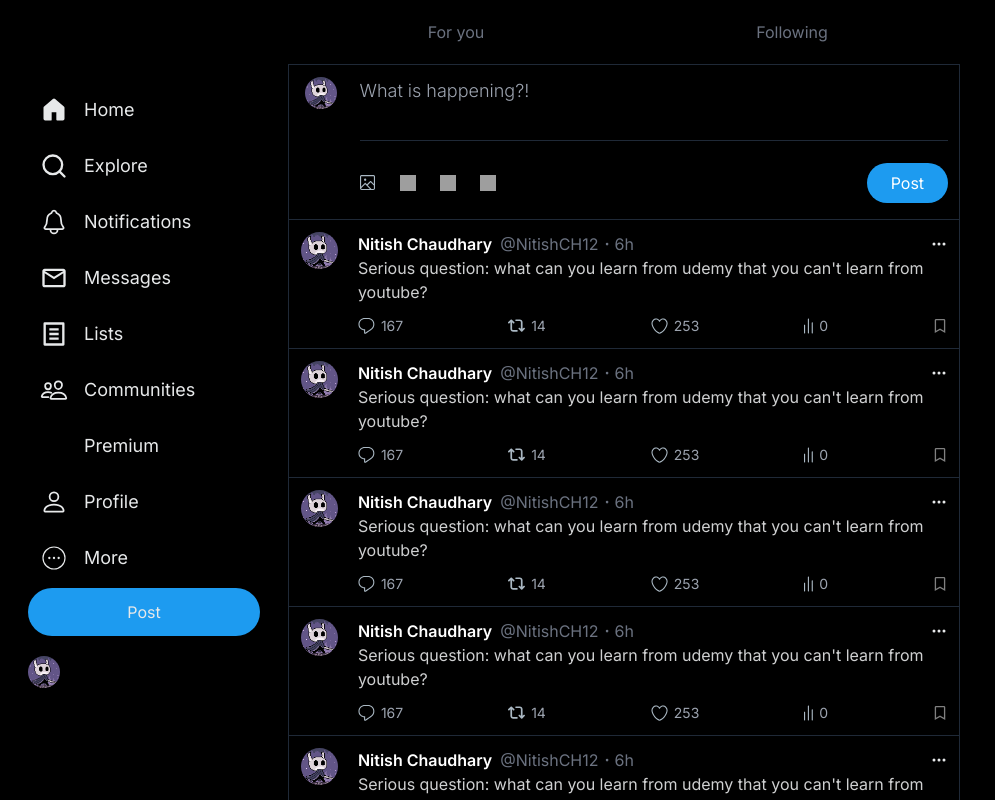
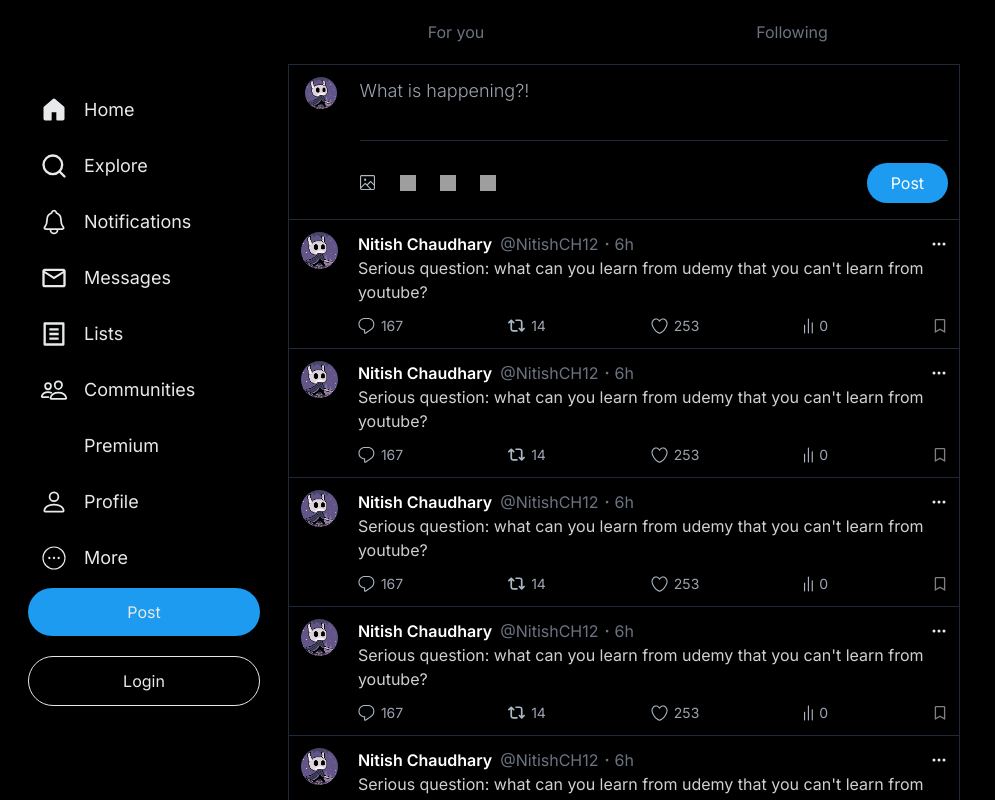
Before and after one commit to okay-himanshu/twitter-clone, a React (Vite) app in the folder client/: page / in a window 1280 px wide. Shown: the top 800 px of the page, without its empty margins (0-995 px from the left). Built offline with nearby package versions, Linux system fonts and the light colour scheme; no server answers; grey boxes are pictures that could not be loaded; some icons are missing; a web font is replaced by a local one.

Commit message:
ui changes and some fixes in login signup

```diff
--- /dev/null
+++ b/client/src/components/ReminderButton.jsx
@@ -0,0 +1,15 @@
+function ReminderButton({ title, className = "", handleClick, icon }) {
+  return (
+    <div>
+      <button
+        className={`${className}  rounded-full border hover:bg-[#3b3b4238]  p-2.5 xl:p-0 w-full flex justify-center`}
+        onClick={handleClick}
+      >
+        <p className="hidden xl:flex p-3"> {title}</p>{" "}
+        <p className="flex xl:hidden p-2">{icon}</p>
+      </button>
+    </div>
+  );
+}
+
+export default ReminderButton;
--- a/client/src/components/index.js
+++ b/client/src/components/index.js
@@ -8,6 +8,7 @@
 import TweetArea from "./TweetArea";
 import NavTweets from "./NavTweets";
 import SideMenu from "./SideMenu";
+import ReminderButton from "./ReminderButton";
 
 export {
   Input,
@@ -20,4 +21,5 @@
   TweetArea,
   NavTweets,
   SideMenu,
+  ReminderButton,
 };
--- a/client/src/pages/Home.jsx
+++ b/client/src/pages/Home.jsx
@@ -1,3 +1,4 @@
+/*ICONS */
 import { FaXTwitter } from "react-icons/fa6";
 import { GoHomeFill } from "react-icons/go";
 import { IoPeopleOutline } from "react-icons/io5";
@@ -7,10 +8,14 @@
 import { FiSearch } from "react-icons/fi";
 import { IoNotificationsOutline } from "react-icons/io5";
 import { BsPerson } from "react-icons/bs";
+import { IoMdLogIn } from "react-icons/io";
+
+import { useNavigate } from "react-router-dom";
 
 import {
   BottomMenu,
   NavTweets,
+  ReminderButton,
   SideMenu,
   TopNavbar,
   TweetArea,
@@ -24,9 +29,11 @@
   twitter_notification,
   twitter_search,
 } from "../assets/svgs";
-import { user_img } from "../assets/images";
+import { useAuth } from "../contexts/auth";
 
 function Home() {
+  const [auth] = useAuth();
+  const navigate = useNavigate();
   return (
     <>
       <section className="flex ">
@@ -48,7 +55,19 @@
               title={"Post"}
             />
             <div className="mt-3"></div>
-            <UserImg img={user_img} />
+            <div className="w-full ">
+              {auth?.user ? (
+                <UserImg
+                  img={`https://api.dicebear.com/7.x/bottts-neutral/svg?seed=${auth?.user?.name}`}
+                />
+              ) : (
+                <ReminderButton
+                  handleClick={() => navigate("/signup_login")}
+                  title={"Login"}
+                  icon={<IoMdLogIn size={20} />}
+                />
+              )}
+            </div>
           </section>
 
           <section className="w-500:hidden flex items-center justify-around absolute bottom-0 w-full border-t border-gray-600 p-4">
--- a/client/src/pages/Login.jsx
+++ b/client/src/pages/Login.jsx
@@ -37,7 +37,7 @@
           token: res.data.token,
         });
         localStorage.setItem("auth", JSON.stringify(res.data));
-        navigate("/");
+        navigate("/for-you");
       }
     } catch (err) {
       console.log(err.message);
@@ -46,7 +46,7 @@
 
   useEffect(() => {
     const auth = localStorage.getItem("auth");
-    if (auth) navigate("/");
+    if (auth) navigate("/for-you");
   }, []);
 
   return (
--- a/client/src/pages/Signup.jsx
+++ b/client/src/pages/Signup.jsx
@@ -5,6 +5,7 @@
 
 import { Input } from "../components";
 import URL_CONFIG from "../config/url_config";
+import { useAuth } from "../contexts/auth";
 
 function Signup() {
   const [name, setName] = useState("");
@@ -15,7 +16,7 @@
   const [confirmPassword, setConfirmPassword] = useState("");
 
   const navigate = useNavigate();
-
+  const [auth, setAuth] = useAuth();
   // signup
 
   const handleUserSignup = async () => {
@@ -30,7 +31,14 @@
       });
 
       if (res.data.success) {
-        navigate("/");
+        setAuth({
+          ...auth,
+          user: res.data.user,
+          token: res.data.token,
+        });
+
+        localStorage.setItem("auth", JSON.stringify(res.data.user));
+        navigate("/for-you");
       } else {
         console.log(res.message);
       }
@@ -41,7 +49,7 @@
 
   useEffect(() => {
     const auth = localStorage.getItem("auth");
-    if (auth) navigate("/");
+    if (auth) navigate("/for-you");
   });
 
   return (
```
Also changed, not shown: 1 other file (tests, documents, lock files or other folders).
